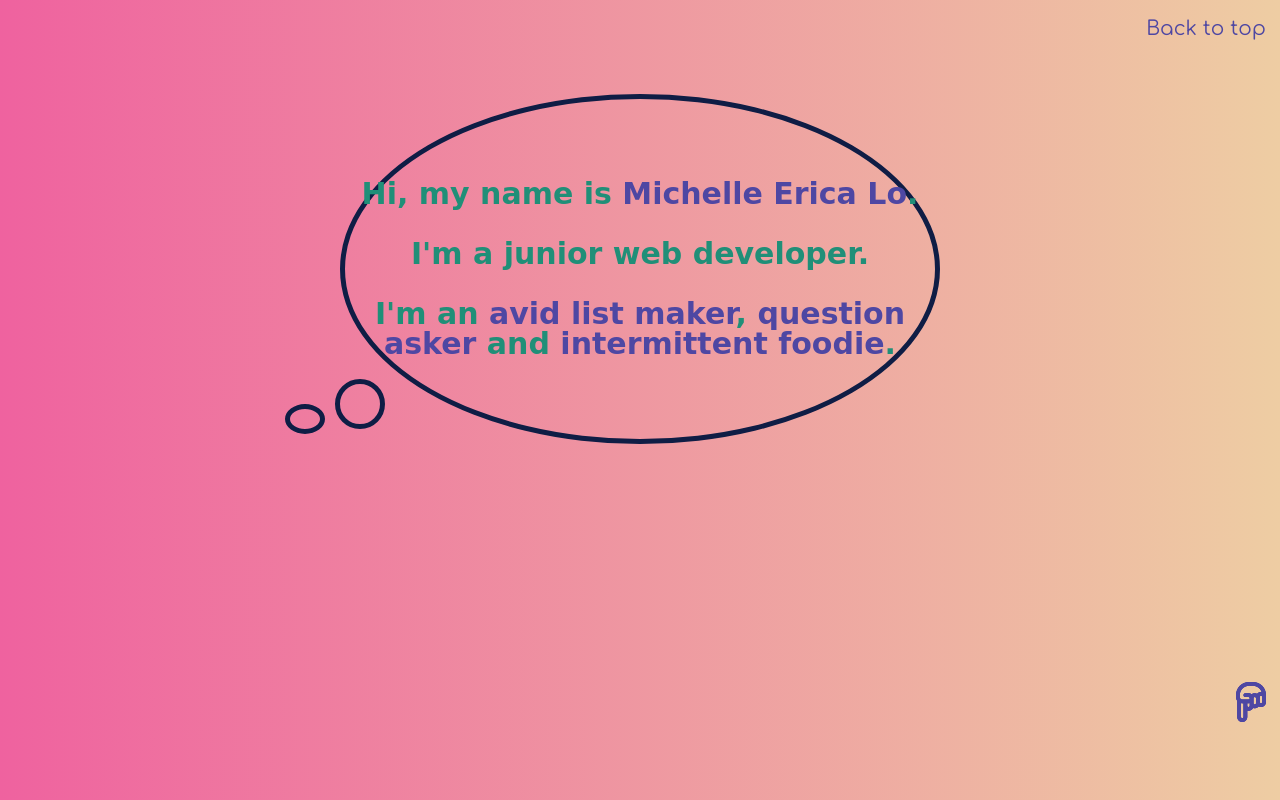
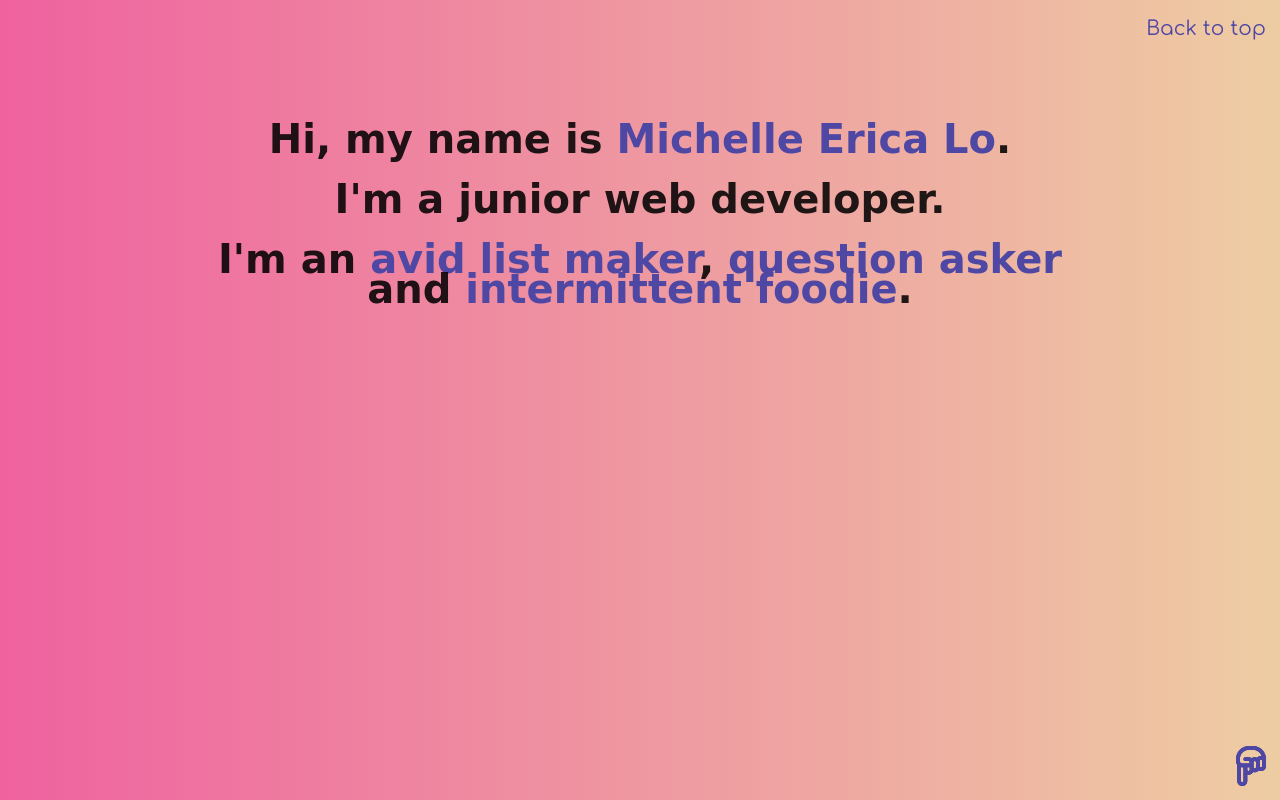
Before and after one commit to michelleerica/michelleerica.github.io, a plain HTML site: page index.html in a window 1280 px wide. Shown: the top 800 px of the page. Drawn offline with nearby package versions, Linux system fonts and the light colour scheme; a web font is replaced by a local one.

Commit message:
amended landing

```diff
--- a/css/michellenew1.css
+++ b/css/michellenew1.css
@@ -17,10 +17,6 @@ section{
 }
 
 
-.section_one{
-  /*background-color: lavenderBlush;*/
-  /*height:100vh;*/
-}
 .section_two{
 background-color: pink;
 }
@@ -30,7 +26,6 @@ background-color: pink;
   background: -webkit-linear-gradient(to left, #636FA4, #E8CBC0);  /* Chrome 10-25, Safari 5.1-6 */
   background: linear-gradient(to left, #636FA4, #E8CBC0); /* W3C, IE 10+/ Edge, Firefox 16+, Chrome 26+, Opera 12+, Safari 7+ */
   min-height: 100vh;
-
 
 }
 
@@ -48,16 +43,17 @@ background-color: pink;
 #home-info, #funny, .header{
   font-family: 'League Script', cursive;
   font-weight:bolder;
-
-  font-size: 30px;
+  font-size: 40px;
   line-height: 30px;
+  top: 50% !important;
+  text-align: center;
 }
 
 *{
   margin:0px;
   padding:0px;
 }
-
+/*
 .circular-sb {
   width: 600px;
   height: 350px;
@@ -93,7 +89,7 @@ background-color: pink;
   right: 0px;
   bottom: 0px;
   /*background: #fff;*/
-}
+/*}
 
 .circle4 {
   border: 5px solid rgb(15, 29, 69);
@@ -103,7 +99,7 @@ background-color: pink;
   border-radius: 50%;
   left: -60px;
   bottom: 5px;
-}
+}*/
 
 #about-me{
   font-size: 20px;
@@ -171,7 +167,7 @@ h1, h2, h3{
 .base{
   position: absolute;
   right: 0;
-  bottom: 8%;
+  bottom: 0;
   left: 0;
   padding: 1rem;
   /*background-color: rgba(48, 47, 92, 0.88);*/
--- a/index.html
+++ b/index.html
@@ -37,9 +37,11 @@
         </div> -->
 
         <div class="twelve wide column about_short">
-          <div class="circular-sb">
+          <!-- <div class="circular-sb"> -->
             <!-- <br> -->
             <div id="home-info">
+              <br>
+              <br>
               Hi, my name is <a href="#about-me">Michelle Erica Lo</a>.
               <br>
               <br>
@@ -51,10 +53,11 @@
             <div id="funny">
                 <br>
                 <br>
+                <br>
                 And sometimes I'm funny.
-            </div>
-            <div class="circle3"></div>
-            <div class="circle4"></div>
+            <!-- </div> -->
+            <!-- <div class="circle3"></div>
+            <div class="circle4"></div> -->
         </div>
 
         </div>
@@ -73,7 +76,7 @@
         <a href="#main">Back to top</a>
       </header>
       <div class="ui stackable grid">
-        <div class="one wide column"></div>
+        <div class="three wide column"></div>
 
       <div class="four wide column">
           <img id="headshot" src="http://res.cloudinary.com/michelleerica/image/upload/c_scale,w_306/v1502247625/michelleprofile_jwyozd.jpg" alt="Michelle">
@@ -81,7 +84,7 @@
       </div>
       <div class="one wide column" id="about-long"></div>
 
-      <div class="eight wide column">
+      <div class="six wide column">
 
       <h1>About me</h1>
       I’m a junior web developer with almost 6 years' experience working at a top international accounting firm in risk management.
```
